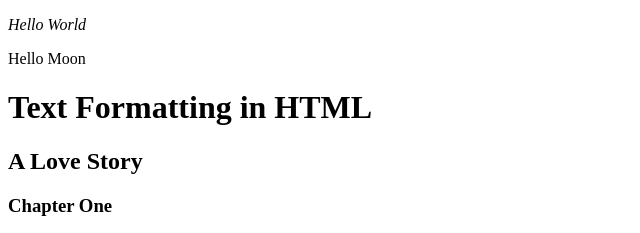
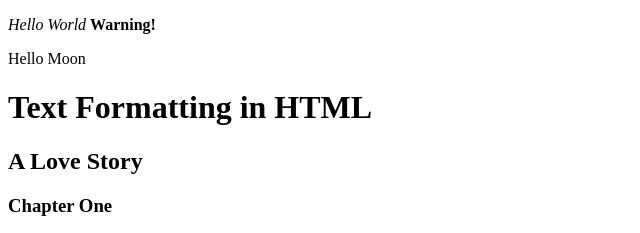
Before and after one commit to zubeydesisman/html-fundamentals-text-formatting-lab-seattle-web-102819, a plain HTML site: page index.html in a window 1280 px wide. Shown: the top 233 px of the page, 0-640 px from the left. Drawn offline with Linux system fonts and the light colour scheme.

Commit message:
Automatically backed up by Learn

```diff
--- a/index.html
+++ b/index.html
@@ -6,7 +6,10 @@
   <title>Text Formatting</title>
 </head>
 <body>
- <p><em>Hello World</em></p>
+ <p>
+   <em>Hello World</em>
+    <strong>Warning!</strong>
+ </p>
 
   <p>Hello Moon</p>
   <!-- Test 1: Wrap the title below, 'Text Formatting in HTML', in `h1` tags -->
```
